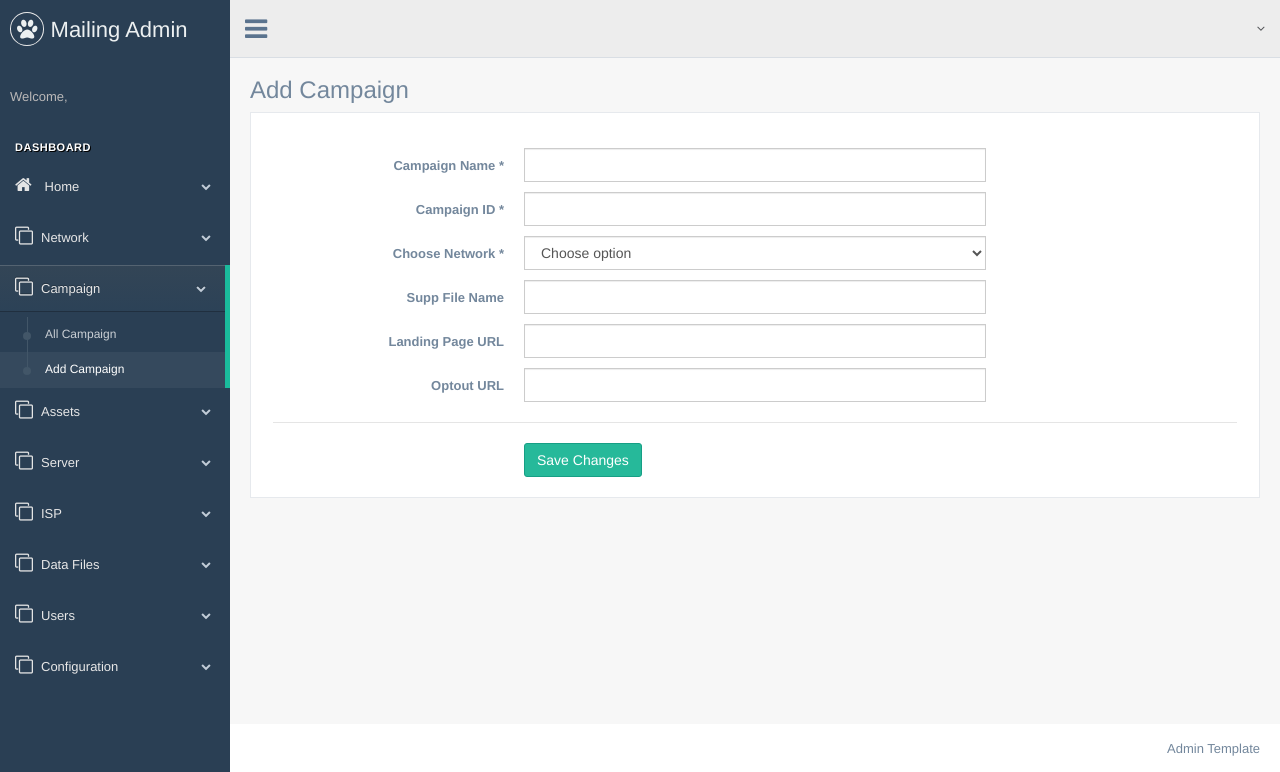
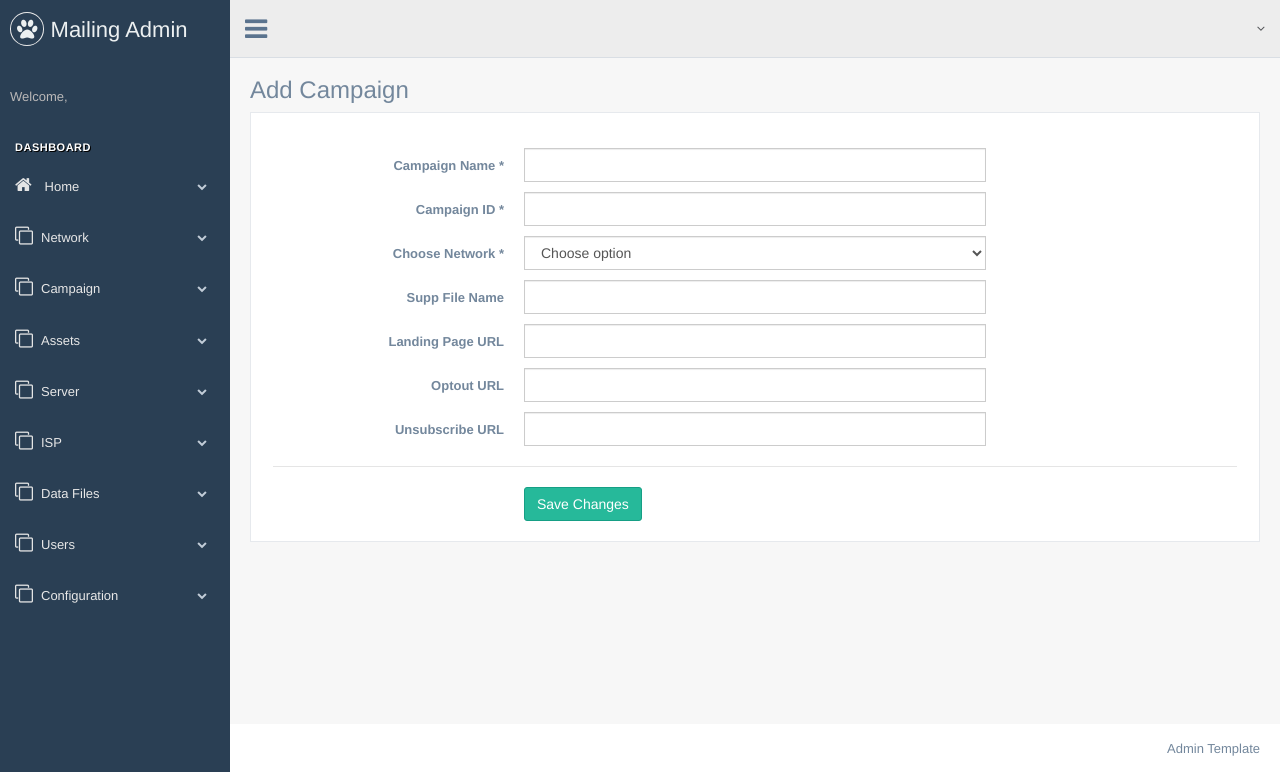
Before and after one commit to vigneshvaran8/mypro, a PHP site: page /mailing/adminbackend/addeditcampaign.php?message=1 in a window 1280 px wide. Shown: the top 772 px of the page. Run offline with PHP 8.4, Linux system fonts and the light colour scheme; the visitor is signed in with stand-in values (Sample User, id 1); data that the repository does not hold is empty; some libraries are stand-ins or nearby versions.

Commit message:
Added Unsubscribe URL for Campaign

```diff
--- a/adminbackend/addeditcampaign.php
+++ b/adminbackend/addeditcampaign.php
@@ -21,6 +21,7 @@ $campaignData = array(
         'supp_file' => '',
         'landing_page_url' => '',
         'optout_url' => '',
+        'unsubscribe_url' => ''
         );
 if( $_GET['campaign_id'] ){
 	$campaignID = $_GET['campaign_id'];
@@ -108,6 +109,13 @@ if( $_GET['campaign_id'] ){
                                     value="<?php echo $campaignData['optout_url'] ?>" class="form-control col-md-7 col-xs-12">
                                 </div>
                             </div>
+                            <div class="form-group">
+                                <label class="control-label col-md-3 col-sm-3 col-xs-12" for="optout-url">Unsubscribe URL</label>
+                                <div class="col-md-6 col-sm-6 col-xs-12">
+                                    <input type="text" id="unsubscribe-url" name="unsubscribe_url"
+                                    value="<?php echo $campaignData['unsubscribe_url'] ?>" class="form-control col-md-7 col-xs-12">
+                                </div>
+                            </div>
                             <?php if( $campaignID ): ?>
                             	<input type="hidden" name="network_id" value="<?= $campaignData['network_id'] ?>">
                             	<input type="hidden" name="campaign_id" value="<?= $campaignID ?>">
--- a/adminbackend/campaign.php
+++ b/adminbackend/campaign.php
@@ -56,6 +56,7 @@ if( $_SESSION['msg'] ){
                                     <th>Supp File Name</th>
                                     <th>Landing Page URL</th>
                                     <th>Optout URL</th>
+                                    <th>Unsubscribe URL</th>
                                     <th>Edit</th>
                                     <th>Delete</th>
                                 </tr>
@@ -64,7 +65,7 @@ if( $_SESSION['msg'] ){
                                 <tbody>
                                 <?php if( count(getAllcampaign()) == 0 ): ?>
                                 <tr>
-                                    <td colspan="9">There are no campaigns.</td>
+                                    <td colspan="10">There are no campaigns.</td>
                                 </tr>
                                 <?php else: ?>
                                     <?php foreach( getAllcampaign() as $campaigns ): ?>
@@ -76,6 +77,7 @@ if( $_SESSION['msg'] ){
                                         <td><?php echo $campaigns['supp_file'] ?></td>
                                         <td><?php echo $campaigns['landing_page_url'] ?></td>
                                         <td><?php echo $campaigns['optout_url'] ?></td>
+                                        <td><?php echo $campaigns['unsubscribe_url'] ?></td>
                                         <td>
                                         <a href="<?php echo ADMIN_URL.'addeditcampaign.php?campaign_id='.$campaigns['campaign_id'].'' ?>">Edit</a>
                                         </td>
--- a/adminbackend/savecampaign.php
+++ b/adminbackend/savecampaign.php
@@ -19,6 +19,7 @@ if(isset($_POST))
         'supp_file' => $_POST['supp_file_name'],
         'landing_page_url' => $_POST['landing_page_url'],
         'optout_url' => $_POST['optout_url'],
+        'unsubscribe_url' => $_POST['unsubscribe_url'],
         'created_at' => date("Y-m-d H:i:s"),
         'updated_at' => date("Y-m-d H:i:s")
         );
```
